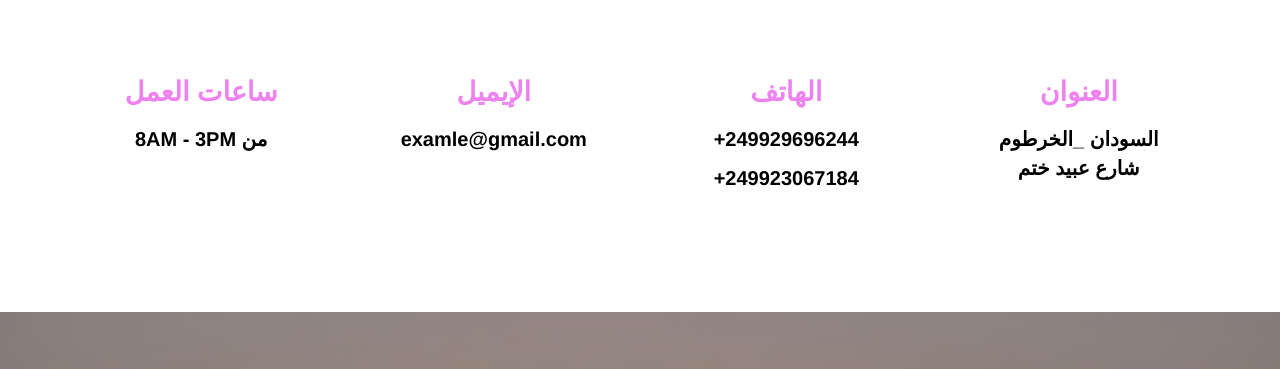
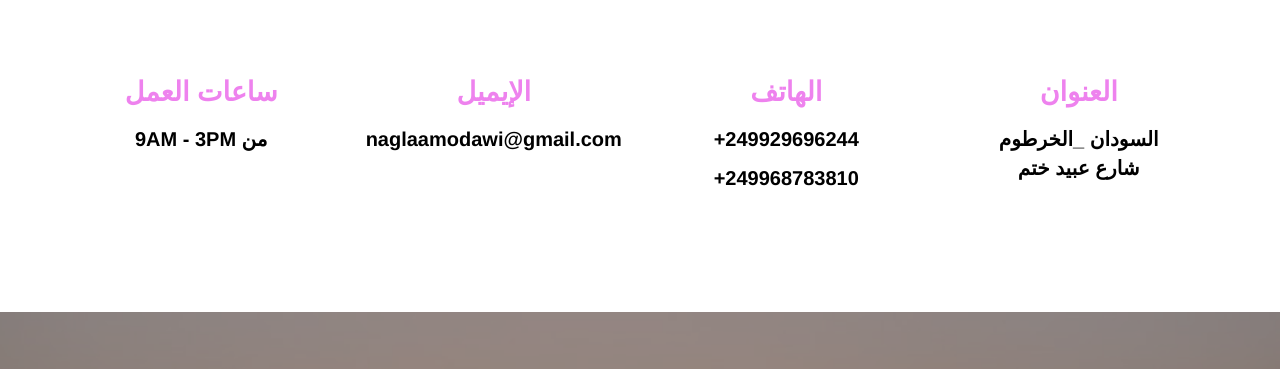
Before and after one commit to NAGLAAMODAWI/Tourism, a plain HTML site: page pages/ContactUsAr.html in a window 1280 px wide. Shown: the part 212-581 px from the top of the page. Drawn offline with nearby package versions, Linux system fonts and the light colour scheme.

Commit message:
Update ContactUsAr.html

```diff
--- a/pages/ContactUsAr.html
+++ b/pages/ContactUsAr.html
@@ -9,7 +9,6 @@
  <link rel='stylesheet'href="../css/bootstrap.css"/>
  <link rel='stylesheet'href="../css/fontawesome.min.css"/>
  <link rel='stylesheet'href="../css/style.css" />
-
  <link rel='stylesheet'href="../css/bootstrap-rtl.css"/>
  <link rel='stylesheet'href="../css/bootstrap-rtl2.css"/>
 
@@ -95,7 +94,7 @@
               <div class="contact-address">
                 <h3>الهاتف</h3>
                 <p><a href="tel:+0929696244">249929696244+</a></p>
-                <p><a href="tel:+0929696244">249923067184+</a></p>
+                <p><a href="tel:+0929696244">249968783810+</a></p>
 
               </div>
             </div>
@@ -103,13 +102,13 @@
             <div class="col-md-3 col-sm-6 col-xm-12">
               <div class="contact-address">
                 <h3>الإيميل</h3>
-                <p><a href="naglaamodawi@gmail.com">examle@gmail.com</a></p>
+                <p><a href="naglaamodawi@gmail.com">naglaamodawi@gmail.com</a></p>
               </div>
             </div>
             <div class="col-md-3 col-sm-6 col-xm-12">
               <div class="contact-address">
                 <h3>ساعات العمل</h3>
-                <p>  من 8AM - 3PM</a></p>
+                <p>  من 9AM - 3PM</a></p>
               </div>
             </div>
           </div>
@@ -214,7 +213,7 @@
     </div>
   </div>
   <div class="copywrite text-center">
-<h5>CopyWrit @ 2020 by <strong style="color: #cc0099;">Naglaa</strong></h5>
+    <h5>CopyWrit @ 2020 by <a href="https://naglaamodawi.github.io/My-Portfolio/"> <strong style="color: #cc0099;">Naglaa</strong></a></h5>
         </div>
     </section>
         <!-- end Section fotter-->
```
